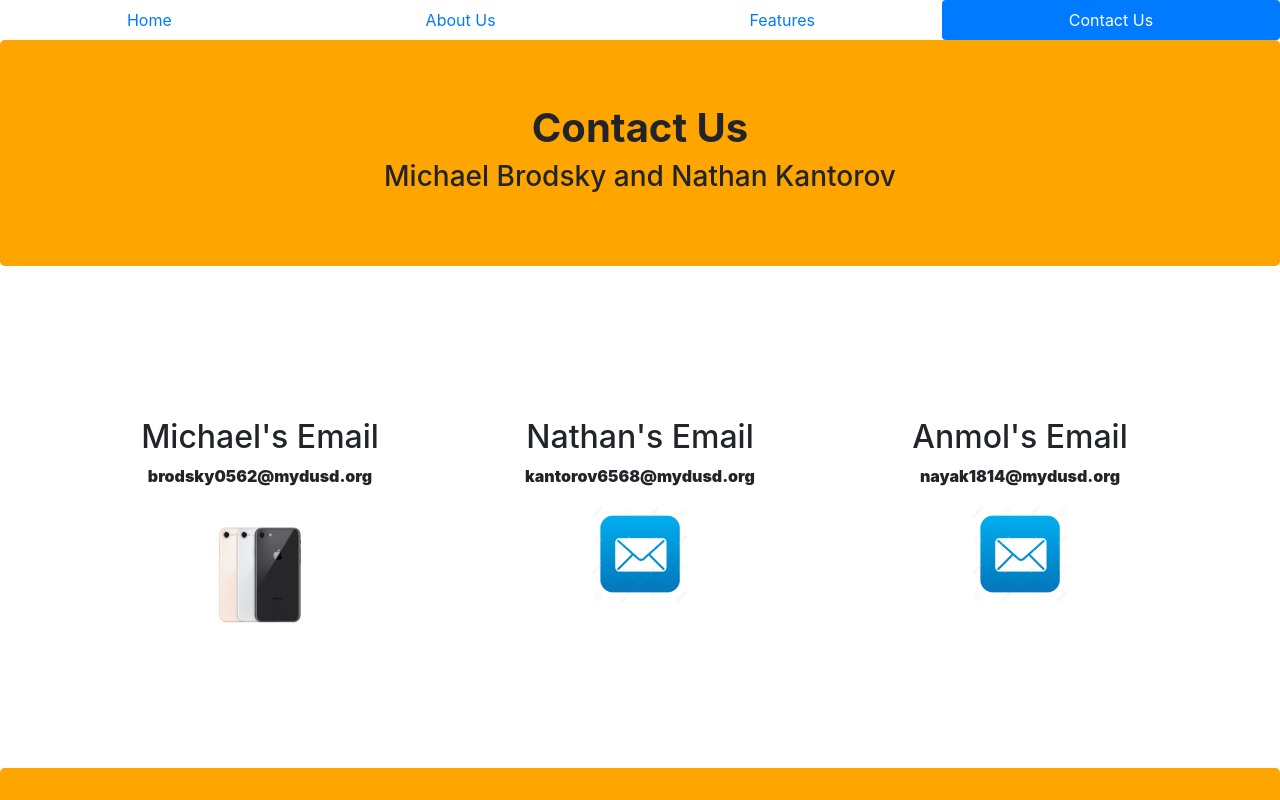
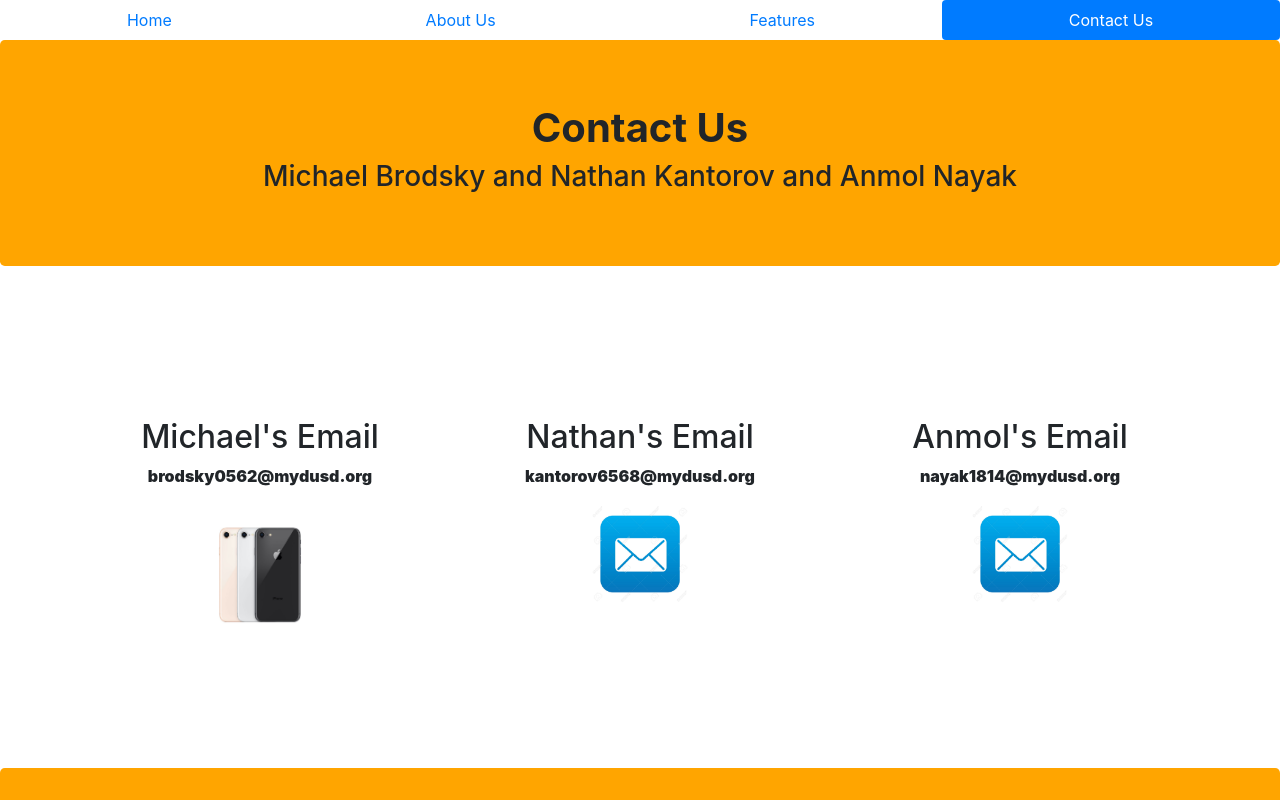
Before and after one commit to VeryHandsomeMan55/Entrepreneur_Project, a plain HTML site: page ContactMe.html in a window 1280 px wide. Shown: the top 800 px of the page. Drawn offline with Linux system fonts and the light colour scheme.

Commit message:
added Anmol's name

```diff
--- a/ContactMe.html
+++ b/ContactMe.html
@@ -15,10 +15,9 @@
       </nav>
     </div>
 
-
     <div class="jumbotron text-center">
       <h1><strong>Contact Us<strong></h1>
-      <h3>Michael Brodsky and Nathan Kantorov</h3>
+      <h3>Michael Brodsky and Nathan Kantorov and Anmol Nayak</h3>
     </div>
 
     <br>
```
